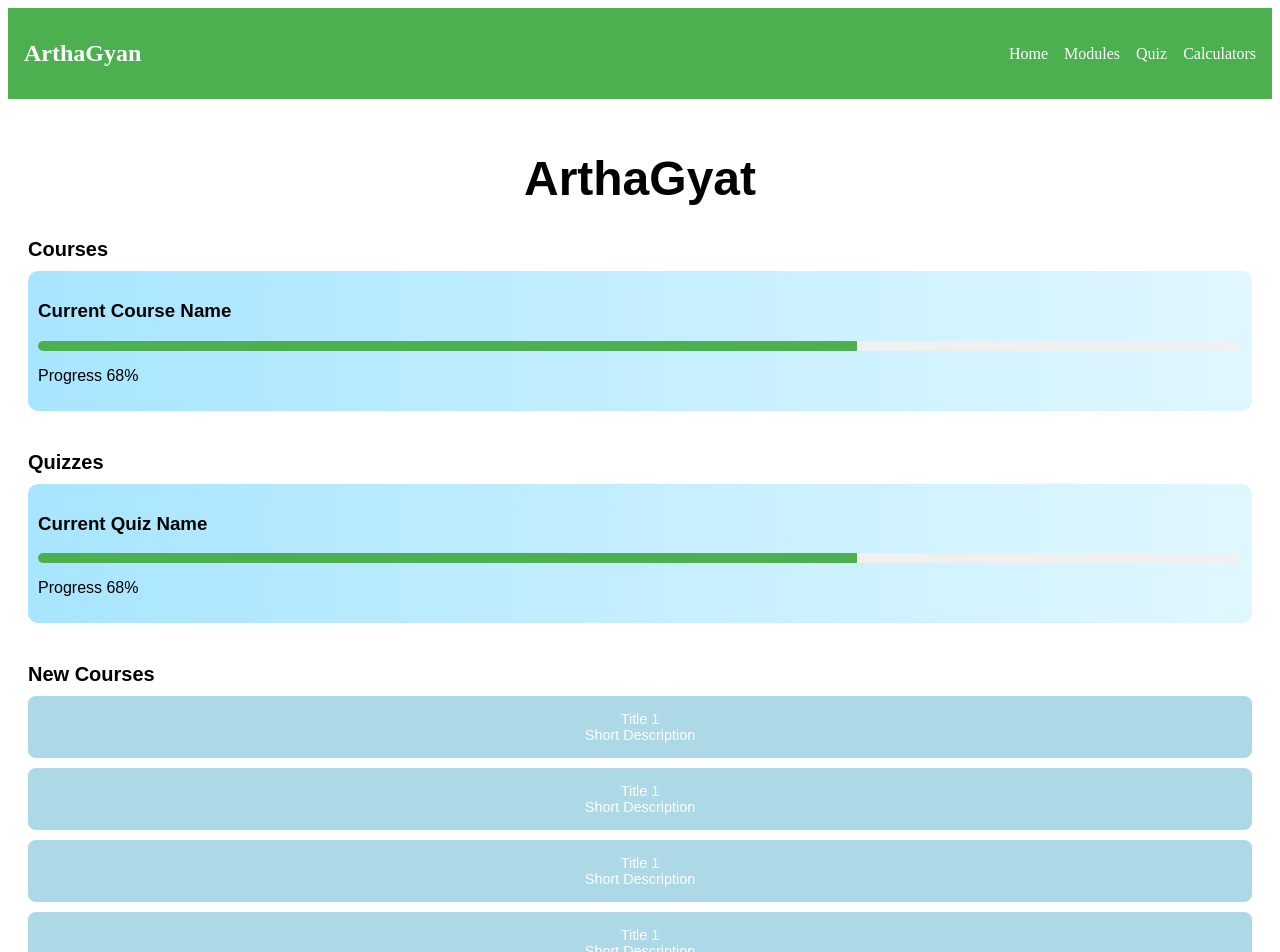
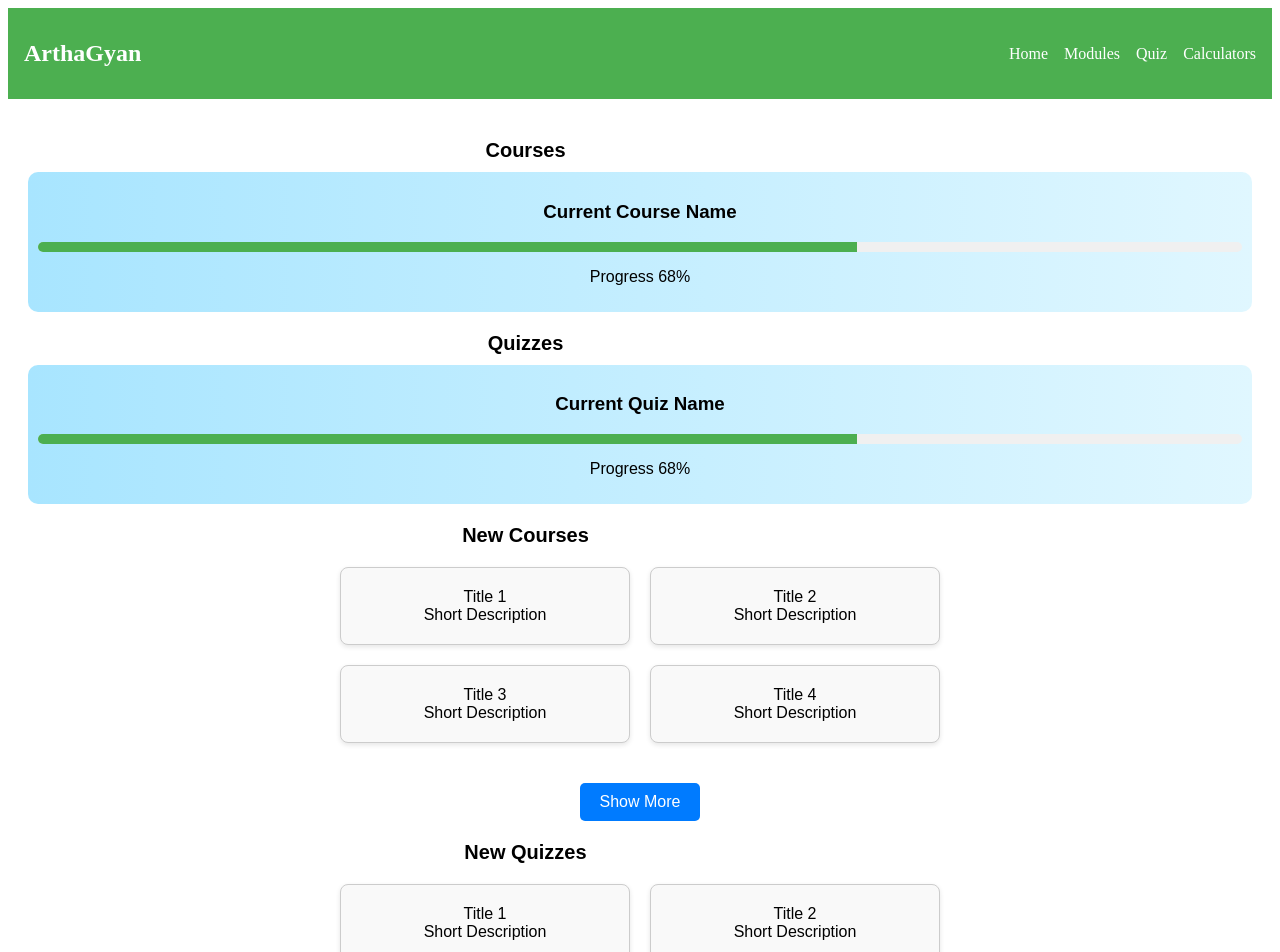
Before and after one commit to Bipin-km/ArthaGyan, a React app: page / in a window 1280 px wide. Shown: the top 952 px of the page. Built offline with nearby package versions, Linux system fonts and the light colour scheme; the HTML template or start-up script is replaced by a standard one.

Commit message:
bisham gey

```diff
--- a/src/pages/Dashboard.css
+++ b/src/pages/Dashboard.css
@@ -12,12 +12,15 @@
   }
 
   .dashboard-section {
-    margin-bottom: 40px;
+    margin: 20px 0;
+    text-align: center;
   }
 
   .dashboard-section h2 {
     font-size: 1.25rem;
     margin-bottom: 10px;
+    margin-left: -229px;
+
   }
 
   .current-course, .current-quiz {
@@ -39,37 +42,40 @@
     background: #4caf50;
   }
 
-  .course-list, .quiz-list {
-    display: flex;
-    flex-wrap: wrap;
-    gap: 10px;
-  }
-
-  .course-card, .quiz-card {
-    flex: 1 1 calc(50% - 10px);
-    background: #add8e6;
-    padding: 15px;
-    text-align: center;
-    border-radius: 8px;
-    font-size: 0.9rem;
-    color: #fff;
-  }
-
   .quiz-card {
     background: #c6f6c6;
   }
 
+  .course-list, .quiz-list {
+    display: grid;
+    grid-template-columns: repeat(2, 1fr); /* Create two columns */
+    gap: 20px; /* Spacing between grid items */
+    justify-content: center;
+    margin: 20px auto;
+    max-width: 600px; /* Optional: Limit the width of the grid */
+  }
+
+  .course-card, .quiz-card {
+    border: 1px solid #ccc;
+    border-radius: 8px;
+    padding: 20px;
+    text-align: center;
+    background-color: #f9f9f9;
+    box-shadow: 0 2px 5px rgba(0, 0, 0, 0.1);
+  }
+
   .show-more {
-    display: block;
-    margin: 15px auto;
+    margin-top: 20px;
     padding: 10px 20px;
-    background: #4caf50;
-    color: #fff;
+    font-size: 16px;
     border: none;
     border-radius: 5px;
+    background-color: #007bff;
+    color: white;
     cursor: pointer;
+    transition: background-color 0.3s;
   }
 
   .show-more:hover {
-    background: #45a049;
+    background-color: #0056b3;
   }
--- a/src/pages/Dashboard.jsx
+++ b/src/pages/Dashboard.jsx
@@ -4,9 +4,7 @@ import "./Dashboard.css";
 function Dashboard() {
   return (
     <div className="dashboard">
-      <header className="dashboard-header">
-        <h1>ArthaGyat</h1>
-      </header>
+
 
       <section className="dashboard-section">
         <h2>Courses</h2>
@@ -34,9 +32,9 @@ function Dashboard() {
   <h2>New Courses</h2>
   <div className="course-list">
     <div className="course-card">Title 1<br />Short Description</div>
-          <div className="course-card">Title 1<br />Short Description</div>
-          <div className="course-card">Title 1<br />Short Description</div>
-          <div className="course-card">Title 1<br />Short Description</div>
+    <div className="course-card">Title 2<br />Short Description</div>
+    <div className="course-card">Title 3<br />Short Description</div>
+    <div className="course-card">Title 4<br />Short Description</div>
   </div>
   <button className="show-more">Show More</button>
 </section>
@@ -45,12 +43,13 @@ function Dashboard() {
   <h2>New Quizzes</h2>
   <div className="quiz-list">
     <div className="quiz-card">Title 1<br />Short Description</div>
-          <div className="quiz-card">Title 1<br />Short Description</div>
-          <div className="quiz-card">Title 1<br />Short Description</div>
-          <div className="quiz-card">Title 1<br />Short Description</div>
+    <div className="quiz-card">Title 2<br />Short Description</div>
+    <div className="quiz-card">Title 3<br />Short Description</div>
+    <div className="quiz-card">Title 4<br />Short Description</div>
   </div>
   <button className="show-more">Show More</button>
 </section>
+
     </div>
   );
 }
--- a/src/pages/QuizBoard.jsx
+++ b/src/pages/QuizBoard.jsx
@@ -4,12 +4,8 @@ import "./QuizBoard.css";
 function QuizBoard() {
   return (
     <div className="quiz-board">
-      <header className="header">
-        <h1>ArthaGyat</h1>
-      </header>
-
       <section className="list-section">
-        <h2>Quizzes</h2>
+        <h2>Quizes</h2>
         <div className="course-list">
           <div className="course-item">
             <h3>Title 1</h3>
```
Lines whose indentation alone changed are shown as unchanged.
